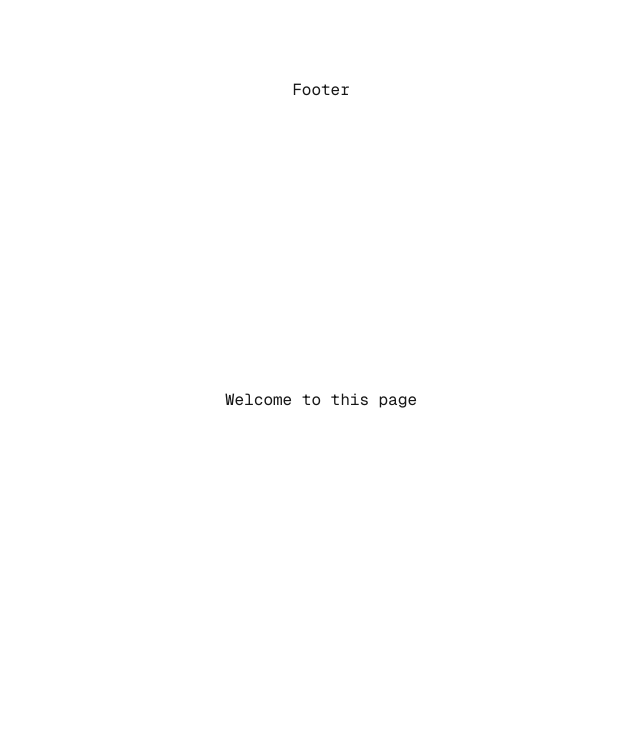
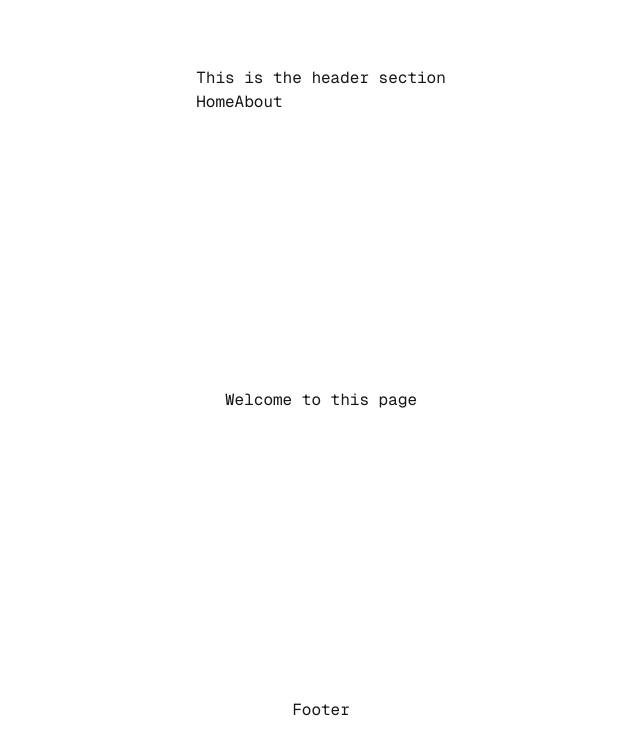
Before and after one commit to kodget/alx-project-0x02-setup, a Next.js app in the folder alx-project-0x02/: page / in a window 1280 px wide. Shown: the top 754 px of the page, without its empty margins (319-959 px from the left). Built offline with nearby package versions, Linux system fonts and the light colour scheme.

Commit message:
Refractor: Add home and about routes
Add home and about routes using the Link from next/link and nest them in the Header page which is in the index page

```diff
--- a/alx-project-0x02/components/layout/Header.tsx
+++ b/alx-project-0x02/components/layout/Header.tsx
@@ -1,7 +1,13 @@
+import Link from "next/link";
+
 const Header = () => {
   return (
     <div>
       <h1>This is the header section</h1>
+      <Link href="/home">Home</Link>
+      <Link href="/about">About</Link>
     </div>
   );
 };
+
+export default Header;
--- /dev/null
+++ b/alx-project-0x02/pages/about.tsx
@@ -0,0 +1,5 @@
+const About = () => {
+  return <div>This is the About page</div>;
+};
+
+export default About;
--- /dev/null
+++ b/alx-project-0x02/pages/home.tsx
@@ -0,0 +1,5 @@
+const Home = () => {
+  return <div>This is the Home page</div>;
+};
+
+export default Home;
--- a/alx-project-0x02/pages/index.tsx
+++ b/alx-project-0x02/pages/index.tsx
@@ -1,5 +1,6 @@
 import Image from "next/image";
 import { Geist, Geist_Mono } from "next/font/google";
+import Header from "@/components/layout/Header";
 
 const geistSans = Geist({
   variable: "--font-geist-sans",
@@ -16,6 +17,7 @@ export default function Home() {
     <div
       className={`${geistSans.className} ${geistMono.className} font-sans grid grid-rows-[20px_1fr_20px] items-center justify-items-center min-h-screen p-8 pb-20 gap-16 sm:p-20`}
     >
+      <Header />
       <main className="flex flex-col gap-[32px] row-start-2 items-center sm:items-start">
         Welcome to this page
       </main>
```
